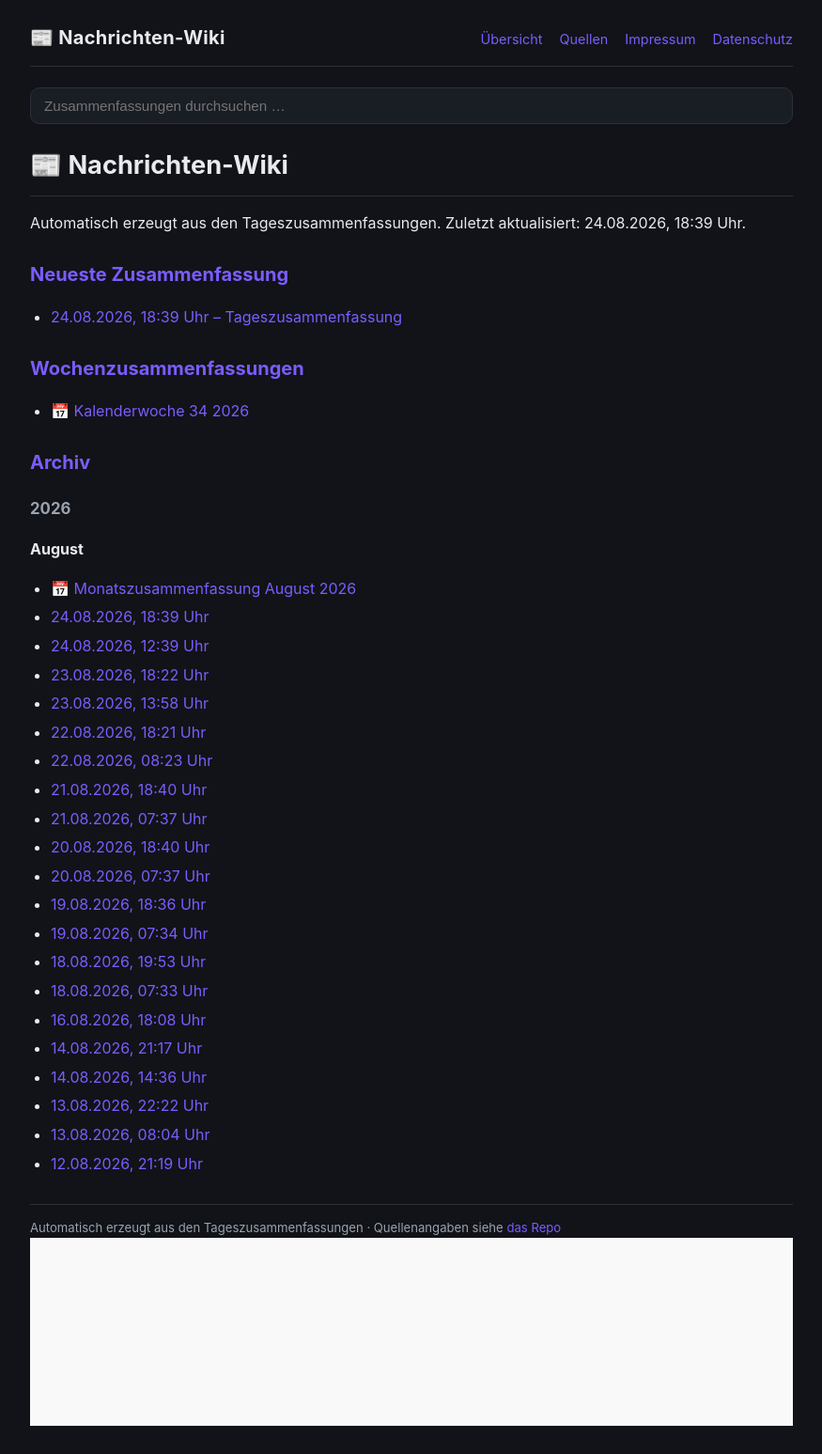
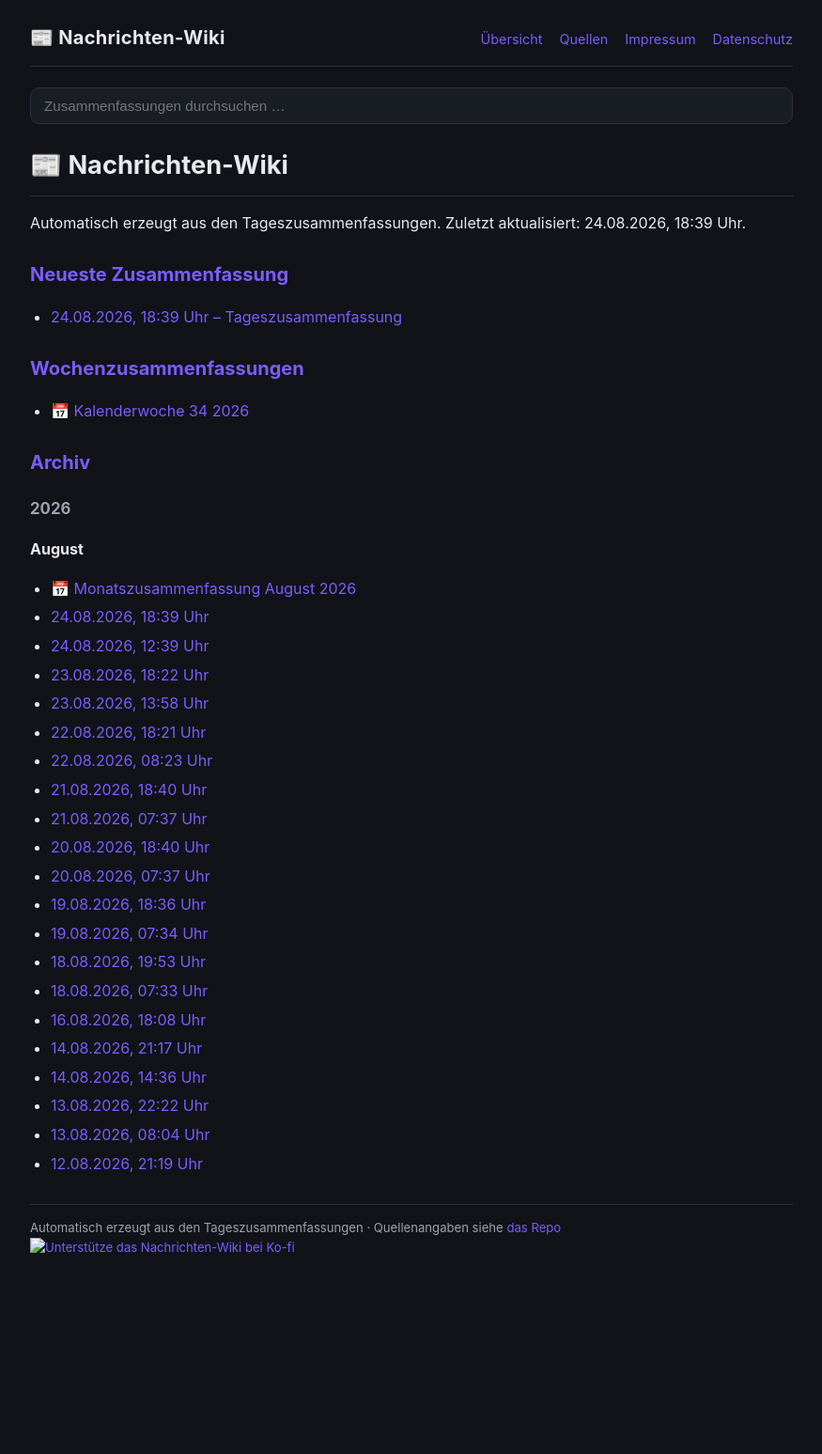
Before and after one commit to Ubuntu51/news-wiki, a Jekyll site: the page built from index.md, in a window 1280 px wide. Shown: the whole page at 94% size, without its empty margins (202-1077 px from the left). Built offline with Jekyll 4.4.1, drawn with Linux system fonts in a browser that asks for light colours; our own code applies the rules of GitHub Pages for plain Markdown files; after the commit the page ends 1362 px from its top, so only the background shows below that.

Commit message:
Ko-fi: großes iframe-Widget durch kompakten Bild-Button ersetzt

```diff
--- a/_layouts/default.html
+++ b/_layouts/default.html
@@ -39,7 +39,9 @@
     Automatisch erzeugt aus den Tageszusammenfassungen · Quellenangaben siehe
     <a href="https://github.com/Ubuntu51/news-wiki" rel="noopener">das Repo</a>
     <div class="kofi">
-      <iframe id="kofiframe" src="https://ko-fi.com/at69104041/?hidefeed=true&widget=true&embed=true" style="border:none;width:100%;padding:4px;background:#f9f9f9;" height="200" title="Nachrichten-Wiki unterstützen"></iframe>
+      <a href="https://ko-fi.com/at69104041" target="_blank" rel="noopener">
+        <img height="36" style="border:0px;height:36px;" src="https://storage.ko-fi.com/cdn/kofi1.png?v=3" border="0" alt="Unterstütze das Nachrichten-Wiki bei Ko-fi">
+      </a>
     </div>
   </footer>
 </div>
```
